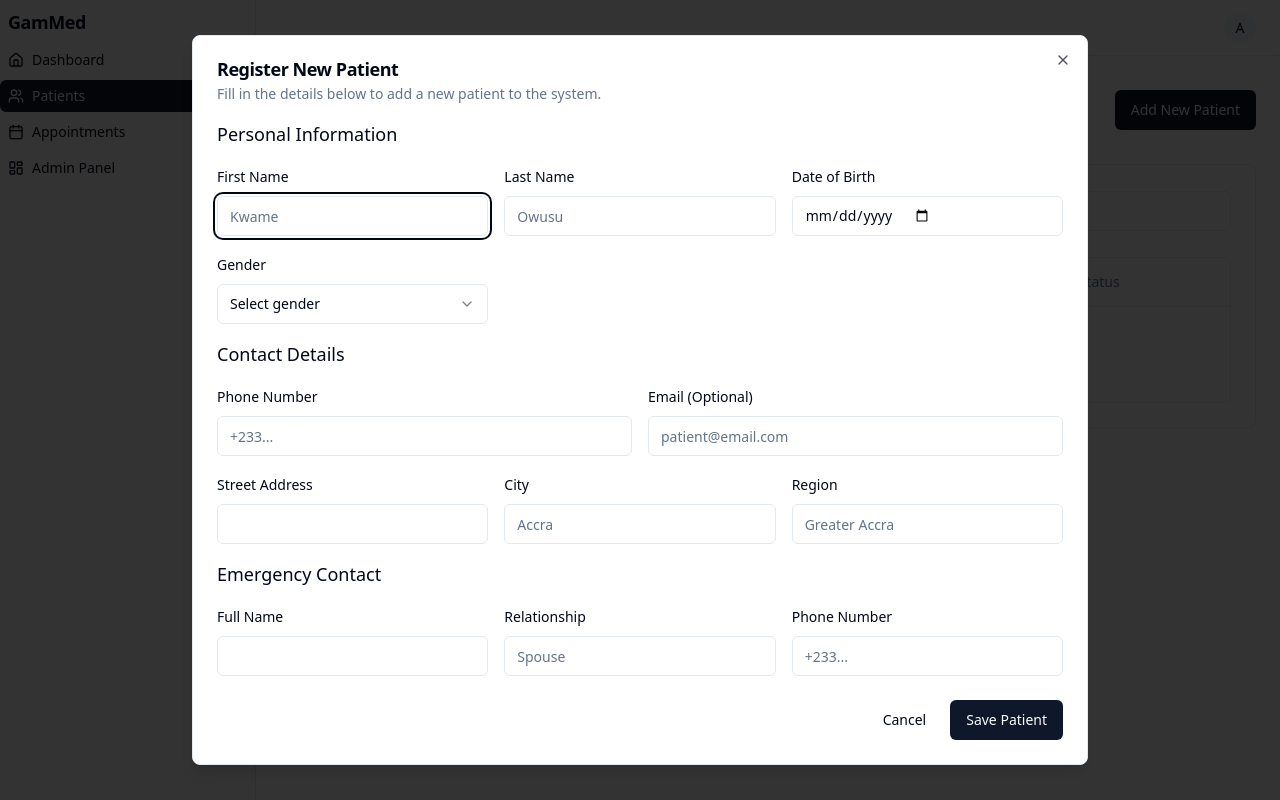
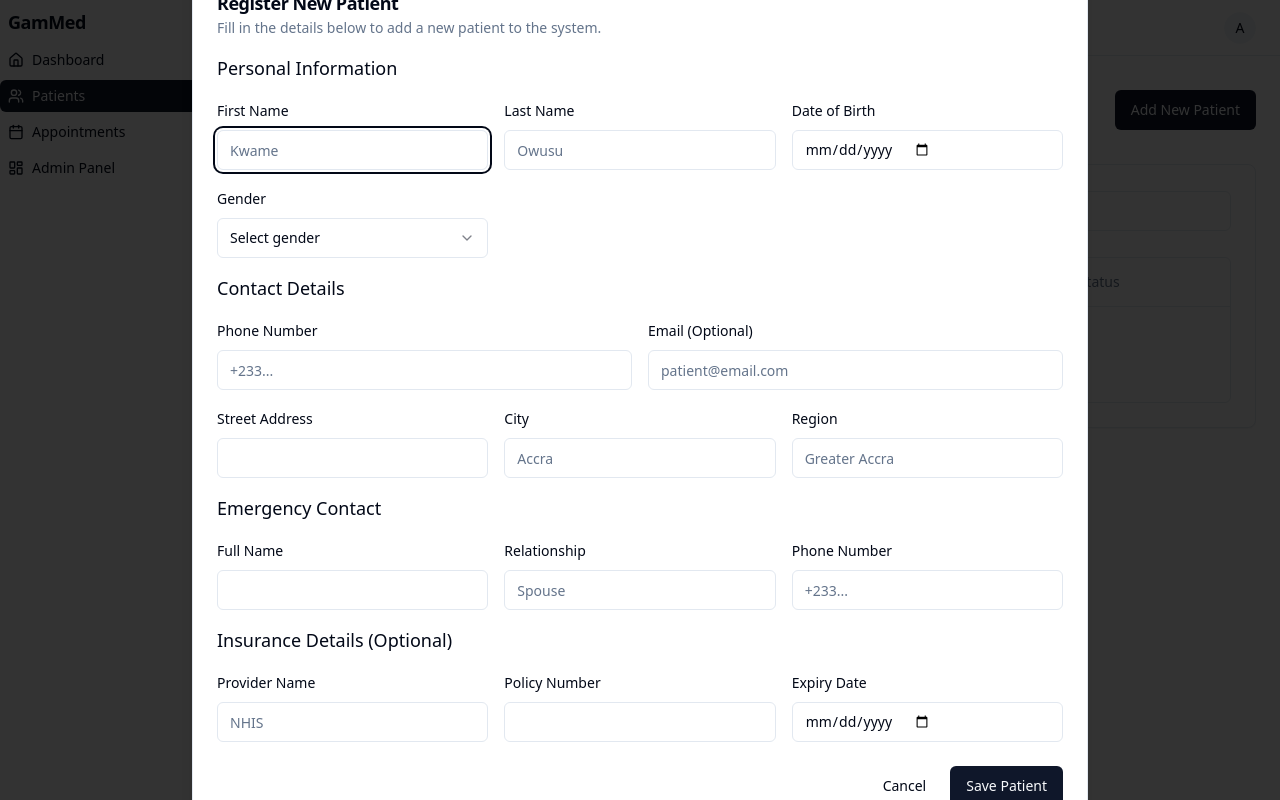
Before and after one commit to jgambrah/GAM_Med, a Next.js app: page /dashboard/patients in a window 1280 px wide. Both pictures are taken after typing "Sample" into the empty fields and a click on the button "Add New Patient". Built offline with nearby package versions, Linux system fonts and the light colour scheme.

Commit message:
Details:
Admin Staff Portal (/admin/patients):

Patient Registration Fo

```diff
--- a/src/app/dashboard/patients/components/add-patient-dialog.tsx
+++ b/src/app/dashboard/patients/components/add-patient-dialog.tsx
@@ -58,6 +58,11 @@ export function AddPatientDialog() {
         relationship: '',
         phone: '',
       },
+      insurance: {
+        providerName: '',
+        policyNumber: '',
+        expiryDate: '',
+      }
     },
   });
 
@@ -269,6 +274,50 @@ export function AddPatientDialog() {
                   )}
                 />
               </div>
+
+              <h4 className="text-lg font-medium">Insurance Details (Optional)</h4>
+               <div className="grid grid-cols-1 md:grid-cols-3 gap-4">
+                <FormField
+                  control={form.control}
+                  name="insurance.providerName"
+                  render={({ field }) => (
+                    <FormItem>
+                      <FormLabel>Provider Name</FormLabel>
+                      <FormControl>
+                        <Input placeholder="NHIS" {...field} />
+                      </FormControl>
+                      <FormMessage />
+                    </FormItem>
+                  )}
+                />
+                 <FormField
+                  control={form.control}
+                  name="insurance.policyNumber"
+                  render={({ field }) => (
+                    <FormItem>
+                      <FormLabel>Policy Number</FormLabel>
+                      <FormControl>
+                        <Input {...field} />
+                      </FormControl>
+                      <FormMessage />
+                    </FormItem>
+                  )}
+                />
+                <FormField
+                  control={form.control}
+                  name="insurance.expiryDate"
+                  render={({ field }) => (
+                    <FormItem>
+                      <FormLabel>Expiry Date</FormLabel>
+                      <FormControl>
+                        <Input type="date" {...field} />
+                      </FormControl>
+                      <FormMessage />
+                    </FormItem>
+                  )}
+                />
+              </div>
+
             </div>
             <DialogFooter>
               <Button type="button" variant="ghost" onClick={() => setOpen(false)}>Cancel</Button>
--- a/src/lib/schemas.ts
+++ b/src/lib/schemas.ts
@@ -19,4 +19,9 @@ export const PatientSchema = z.object({
     relationship: z.string().min(2, { message: "Relationship is required." }),
     phone: z.string().min(10, { message: "Emergency contact phone is required." }),
   }),
+  insurance: z.object({
+    providerName: z.string().optional(),
+    policyNumber: z.string().optional(),
+    expiryDate: z.string().optional(),
+  }).optional(),
 });
```
